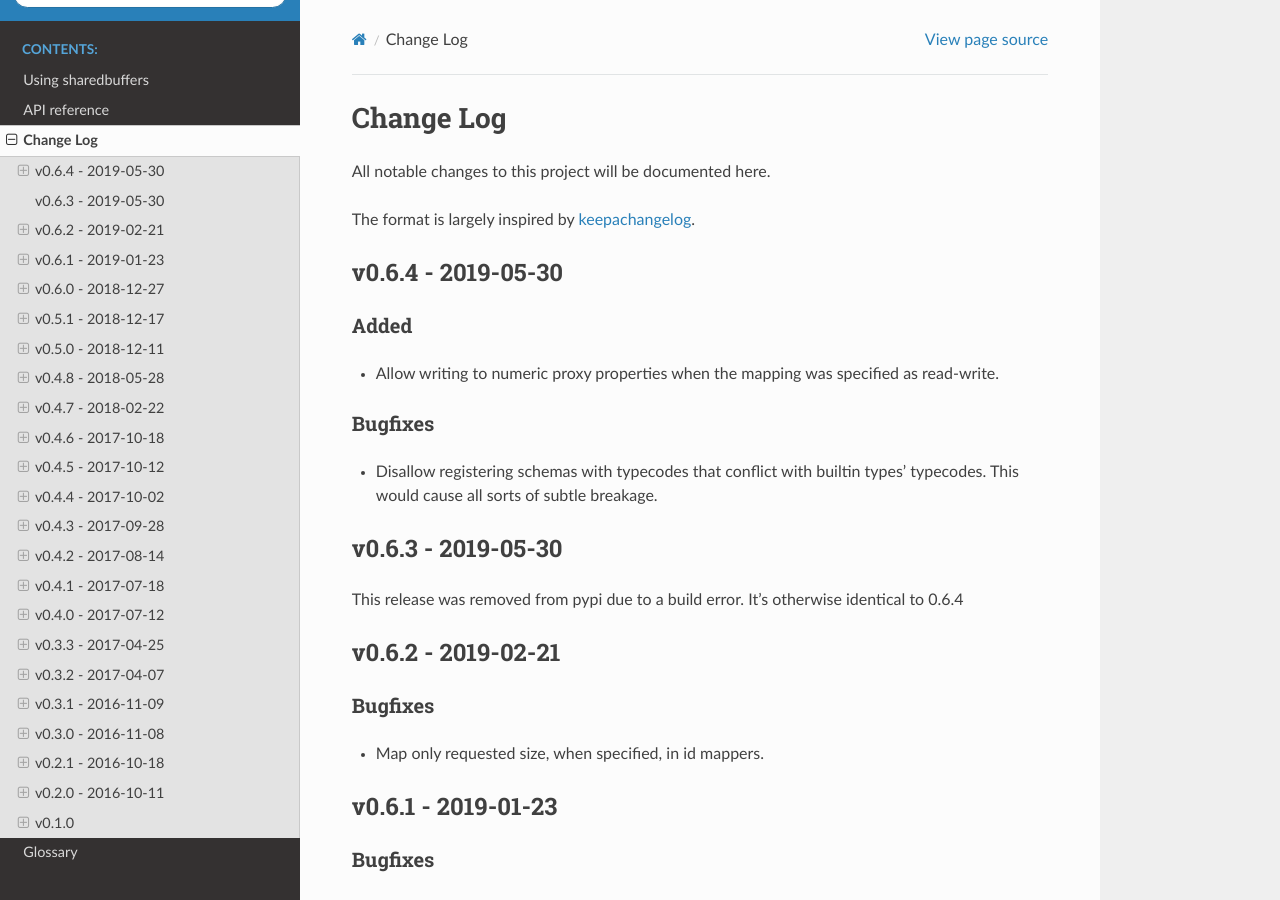
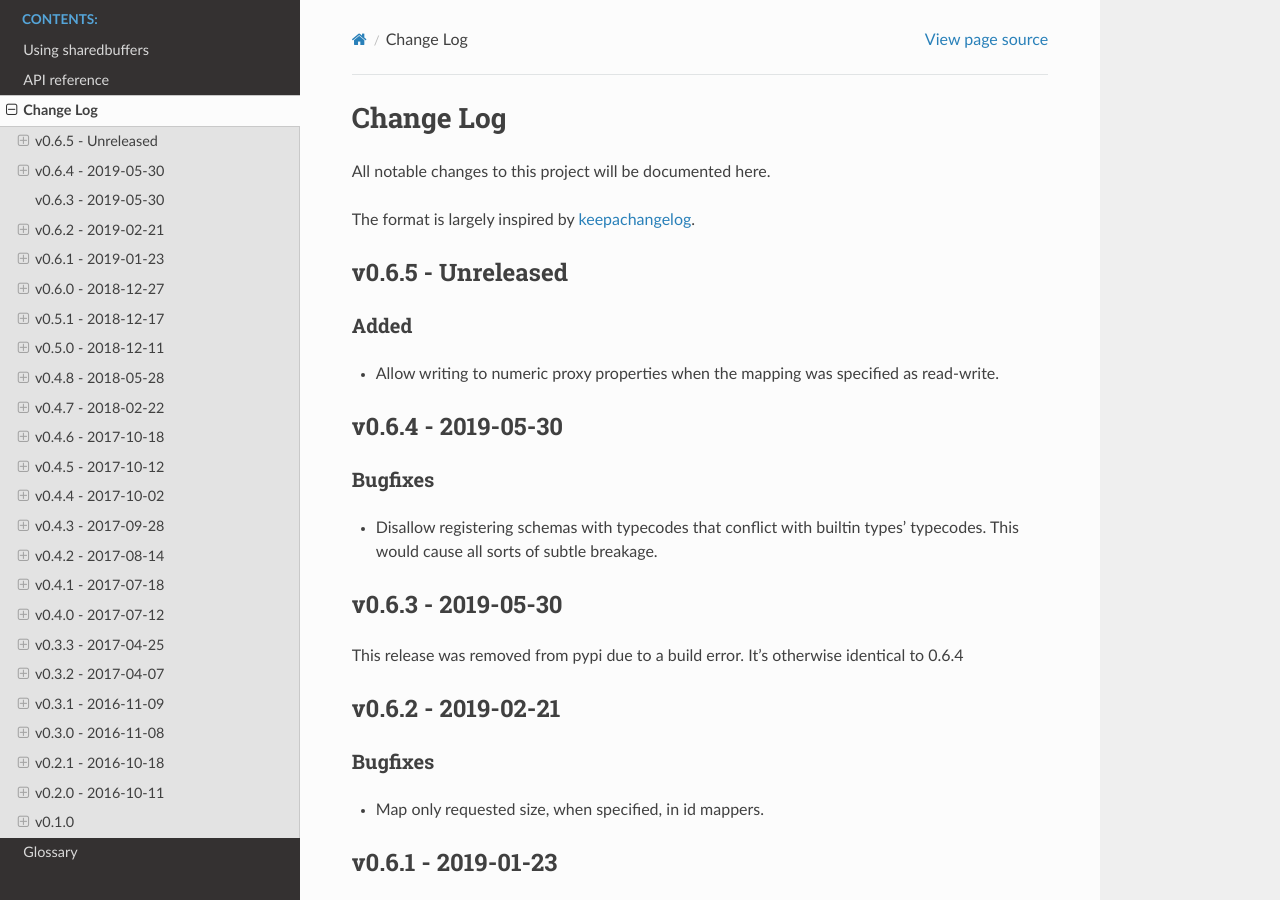
Before and after one commit to jampp/sharedbuffers, a Sphinx documentation site: the page built from doc/source/CHANGELOG.rst, in a window 1280 px wide and 900 px high. Built offline with Sphinx 7.4.7 and the Read the Docs theme 2.0.0, drawn with Linux system fonts in a browser that asks for light colours.

Commit message:
Update changelog

```diff
--- a/doc/source/CHANGELOG.rst
+++ b/doc/source/CHANGELOG.rst
@@ -7,7 +7,7 @@ The format is largely inspired by keepachangelog_.
 
 .. _0.1.1:
 
-v0.6.4 - 2019-05-30
+v0.6.5 - Unreleased
 ===================
 
 Added
@@ -15,6 +15,9 @@ Added
 
 - Allow writing to numeric proxy properties when the mapping
   was specified as read-write.
+
+v0.6.4 - 2019-05-30
+===================
 
 Bugfixes
 --------
```
